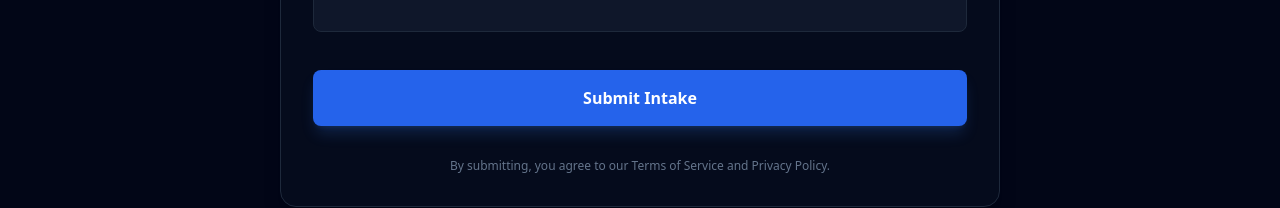
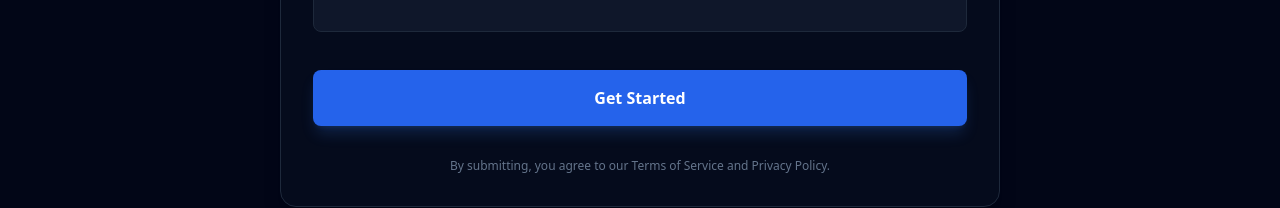
Before and after one commit to tonycamero/strategicai-marketing, a React (Vite) app in the folder frontend/: page /intake in a window 1280 px wide. Shown: the part 1410-1618 px from the top of the page. Built offline with nearby package versions, Linux system fonts and the light colour scheme.

Commit message:
UI: Change Intake button label to 'Get Started' for better conversion

```diff
--- a/frontend/src/pages/public/Intake.tsx
+++ b/frontend/src/pages/public/Intake.tsx
@@ -206,7 +206,7 @@ export default function Intake() {
                                 <span className="w-5 h-5 border-2 border-white/30 border-t-white rounded-full animate-spin" />
                                 Submitting...
                             </span>
-                        ) : "Submit Intake"}
+                        ) : "Get Started"}
                     </button>
 
                     <p className="text-center text-xs text-slate-500">
```
Also changed, not shown: 1 other file (tests, documents, lock files or other folders).
